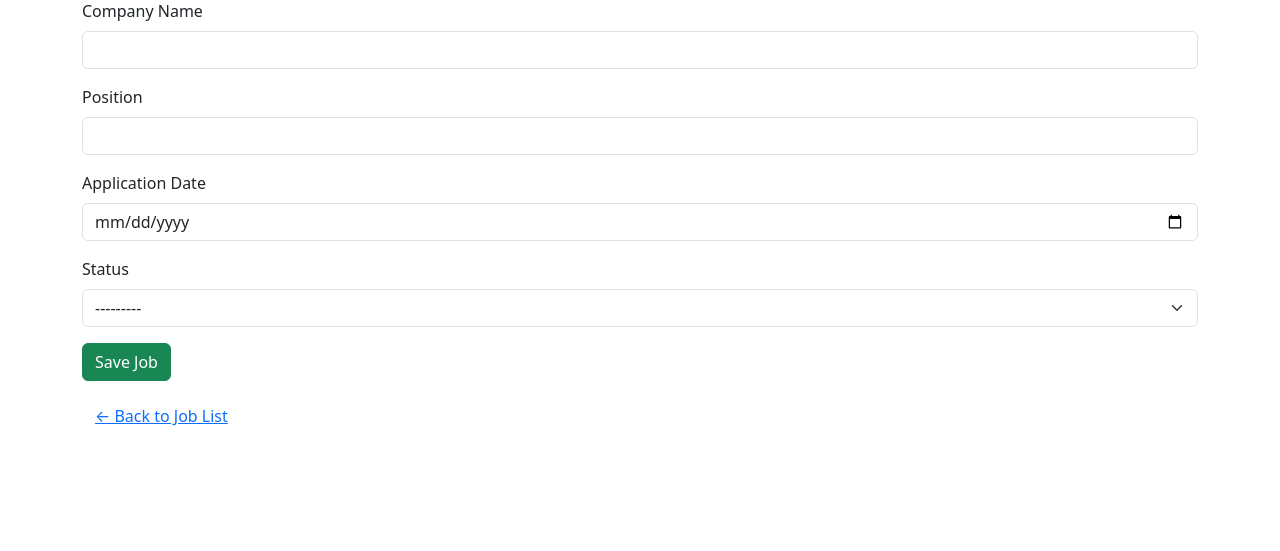
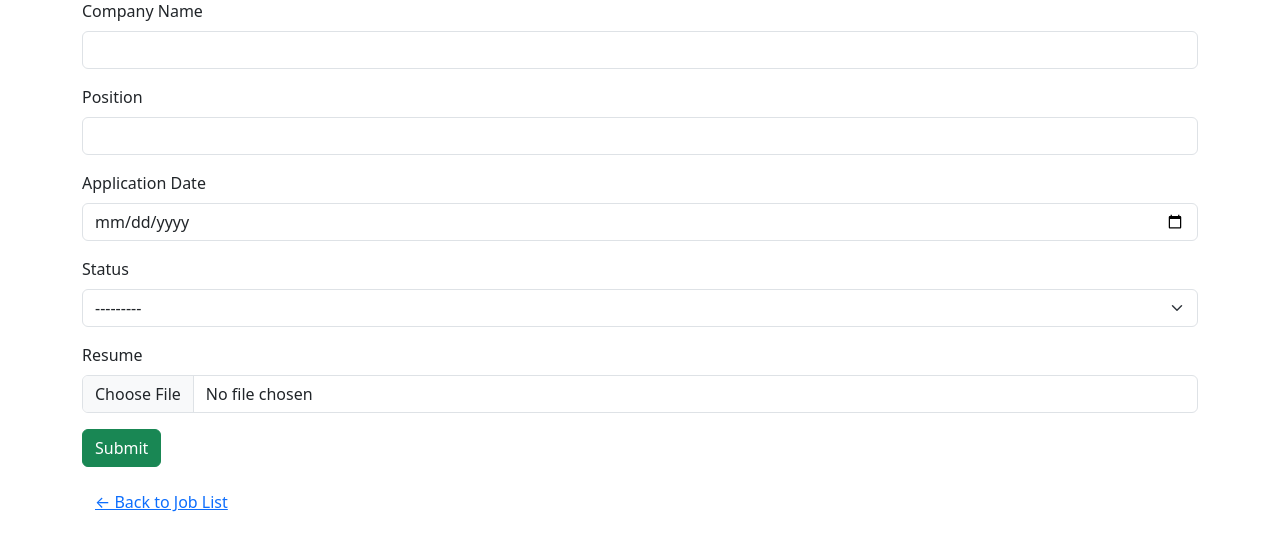
Before and after one commit to Kush0302/AI-Job-Tracker, a Django app: page /add/ in a window 1280 px wide. Shown: the part 151-702 px from the top of the page. Run offline with Django 5.2, Linux system fonts and the light colour scheme; some libraries are stand-ins or nearby versions.

Commit message:
Day 8: Added resume upload/download feature with media handling

```diff
--- a/config/settings.py
+++ b/config/settings.py
@@ -12,6 +12,7 @@ https://docs.djangoproject.com/en/5.2/ref/settings/
 
 from pathlib import Path
 from decouple import config
+import os
 
 # Build paths inside the project like this: BASE_DIR / 'subdir'.
 BASE_DIR = Path(__file__).resolve().parent.parent
@@ -123,3 +124,7 @@ STATIC_URL = 'static/'
 # https://docs.djangoproject.com/en/5.2/ref/settings/#default-auto-field
 
 DEFAULT_AUTO_FIELD = 'django.db.models.BigAutoField'
+
+
+MEDIA_URL = '/media/'
+MEDIA_ROOT = os.path.join(BASE_DIR, 'media')
--- a/config/urls.py
+++ b/config/urls.py
@@ -17,6 +17,8 @@ Including another URLconf
 from django.contrib import admin
 from django.urls import path, include # include lets you import URLs from another app(tracker)
 from tracker import views # import your job_list view
+from django.conf import settings
+from django.conf.urls.static import static
 
 urlpatterns = [
     path('admin/', admin.site.urls),
@@ -24,3 +26,6 @@ urlpatterns = [
     path('jobs/', include('tracker.urls')), #'' means "for the root URL and everything under it"
     path('', include('tracker.urls')),
 ]
+
+if settings.DEBUG:
+    urlpatterns +=static(settings.MEDIA_URL, document_root=settings.MEDIA_ROOT)
--- a/tracker/forms.py
+++ b/tracker/forms.py
@@ -4,7 +4,7 @@ from .models import JobApplication
 class AddJobForm(forms.ModelForm):
     class Meta: #Meta is a special inner class used to define metadata
         model=JobApplication
-        fields=['company_name', 'position', 'application_date', 'status']
+        fields=['company_name', 'position', 'application_date', 'status','resume']
         widgets = {
             'company_name': forms.TextInput(attrs={
                 'class': 'form-control', #Gives a clean input field style via Bootstrap
@@ -23,6 +23,7 @@ class AddJobForm(forms.ModelForm):
                 'class': 'form-select',
                 'required': True
             }),
+            'resume': forms.ClearableFileInput(attrs={'class': 'form-control'}),
         }
 
 #identify duplicate entries at the time of adding jobs and neglecting it
--- a/tracker/models.py
+++ b/tracker/models.py
@@ -13,6 +13,13 @@ class JobApplication(models.Model):
     application_date=models.DateField() # It accepts a date in YYYY-MM-DD format.
     status=models.CharField(max_length=20, choices=STATUS_CHOICES) # choices=STATUS_CHOICES ensures only valid values can be saved.
 
+#FileField: Used for uploading files
+    resume=models.FileField(upload_to='resumes/', blank=True, null=True)
+
+#AFter adding the filefield in model we have to make migrate the database
+#so in the terminal i did: python manage.py makemigrations(This will detect the new resume field and prepare a migration file)
+#python manage.py migrate(This applies the changes to the database so your model can now accept uploaded resume files)
+
 
     def __str__(self):
         return f"{self.company_name} - {self.position}" # This defines how the object appears in the admin panel.
--- a/tracker/templates/tracker/add_job.html
+++ b/tracker/templates/tracker/add_job.html
@@ -5,7 +5,9 @@
 {% block content %}
   <h2 class="mb-4">Add New Job</h2>
 
-  <form method="POST">
+<!--enctype="multipart/form-data" is required to handle file uploads in HTML forms without it,
+the uploaded file won't be sent to the server-->
+  <form method="POST" enctype="multipart/form-data">
     {% csrf_token %}
     {% load widget_tweaks %}
 
@@ -29,7 +31,13 @@
       {{ form.status|add_class:"form-select" }}
     </div>
 
-    <button type="submit" class="btn btn-success">Save Job</button>
+    <div class="mb-3">
+      <label for="id_resume" class="form-label">Resume</label>
+      {{ form.resume|add_class:"form-control" }}
+    </div>
+
+    <button type="submit" class="btn btn-success">Submit</button>
+
   </form>
 
   <a href="{% url 'job_list' %}" class="btn btn-link mt-3">← Back to Job List</a>
--- a/tracker/views.py
+++ b/tracker/views.py
@@ -42,7 +42,7 @@ def job_list(request): #request is a built-in object that represents the HTTP re
 
 def add_job(request):
     if request.method=='POST':
-        form=AddJobForm(request.POST)
+        form=AddJobForm(request.POST, request.FILES)
         if form.is_valid():
             form.save()
             messages.success(request, "✅ Job added successfully")
```
Also changed, not shown: tracker/templates/tracker/job_list.html (+8 -0 lines), tracker/migrations/0002_jobapplication_resume.py (added), 1 other file.
